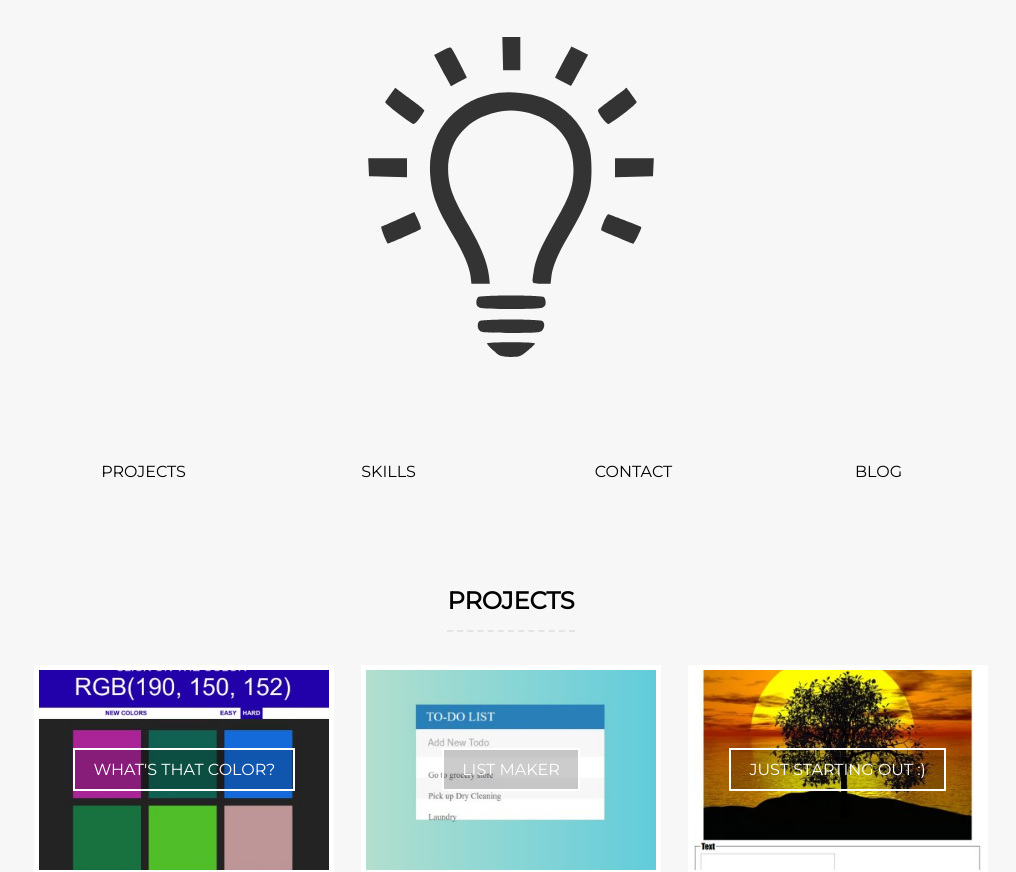
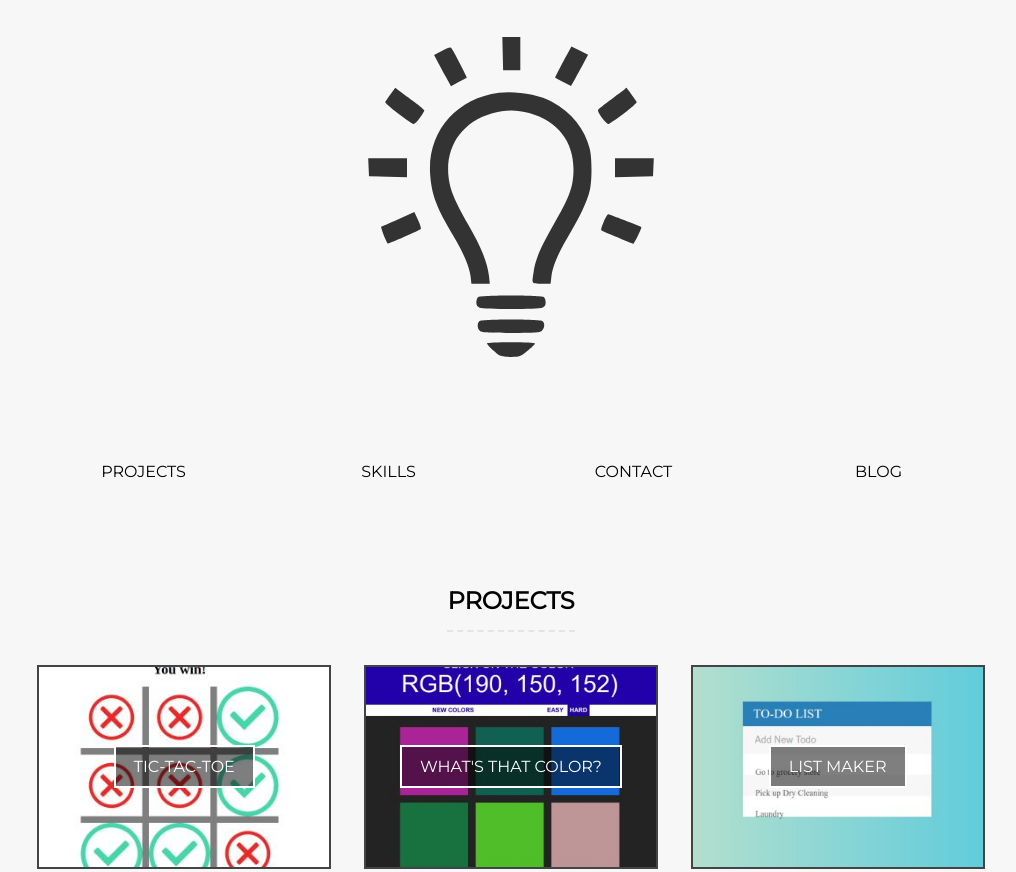
Before and after one commit to christianrp/christianrp.github.io, a plain HTML site: page index.html in a window 1280 px wide. Shown: the part 85-957 px from the top of the page, without its empty margins (129-1145 px from the left). Drawn offline with Linux system fonts and the light colour scheme.

Commit message:
updated css and added to projects section

```diff
--- a/css/style.css
+++ b/css/style.css
@@ -85,7 +85,7 @@ body {
 #projects ul.projects li {
   height: 200px;
   width: 290px;
-  border: 5px #FFF solid;
+  border: 2px #444 solid;
   display: flex;
   align-items: center;
   justify-content: center;
@@ -95,12 +95,12 @@ body {
 #projects ul.projects li a {
   border: 2px #FFF solid;
   padding: 10px 18px;
-  background-color: rgba(0, 0, 0, 0.2);
+  background-color: rgba(0, 0, 0, 0.5);
 }
 
 #projects ul.projects li a:hover {
   background-color: #F06436;
-  border-color: #F06436;
+  border-color: #444;
 }
 
 #projects ul.projects li.guess-game {
@@ -113,8 +113,8 @@ body {
   background-size: cover;
 }
 
-#projects ul.projects li.prettify {
-  background: url("../images/prettify.jpg") center center no-repeat;
+#projects ul.projects li.tic-tac-toe {
+  background: url("../images/tic-tac-toe.jpeg") center center no-repeat;
   background-size: cover;
 }
 
--- a/index.html
+++ b/index.html
@@ -75,14 +75,15 @@
           </div>
           <div class="content">
             <ul class="projects">
+              <li class="tic-tac-toe">
+                <a href="http://christianprado.com/tic-tac-toe/">Tic-Tac-Toe </a>
+              </li>
               <li class="guess-game">
                 <a href="http://christianprado.com/guess-color-game/">What's that color?</a>
               </li>
               <li class="to-do">
                 <a href="http://christianprado.com/list-maker/">List maker</a>
               </li>
-              <li class="prettify">
-                <a href="http://christianprado.com/prettify-javascript/">Just starting out :) </a></li>
             </ul>
           </div>
         </section>
```
Also changed, not shown: images/prettify.jpg (deleted), images/tic-tac-toe.jpeg (added).
